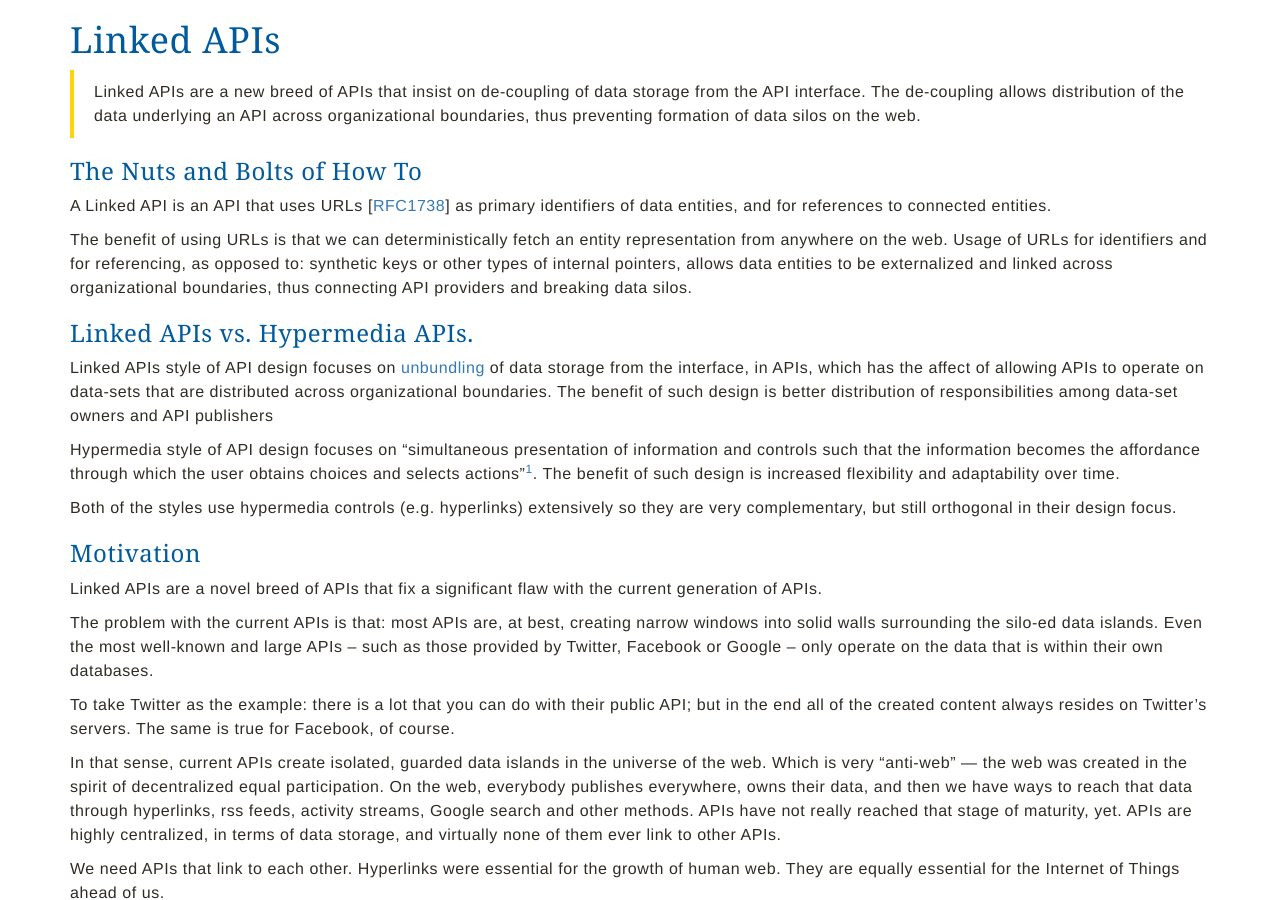
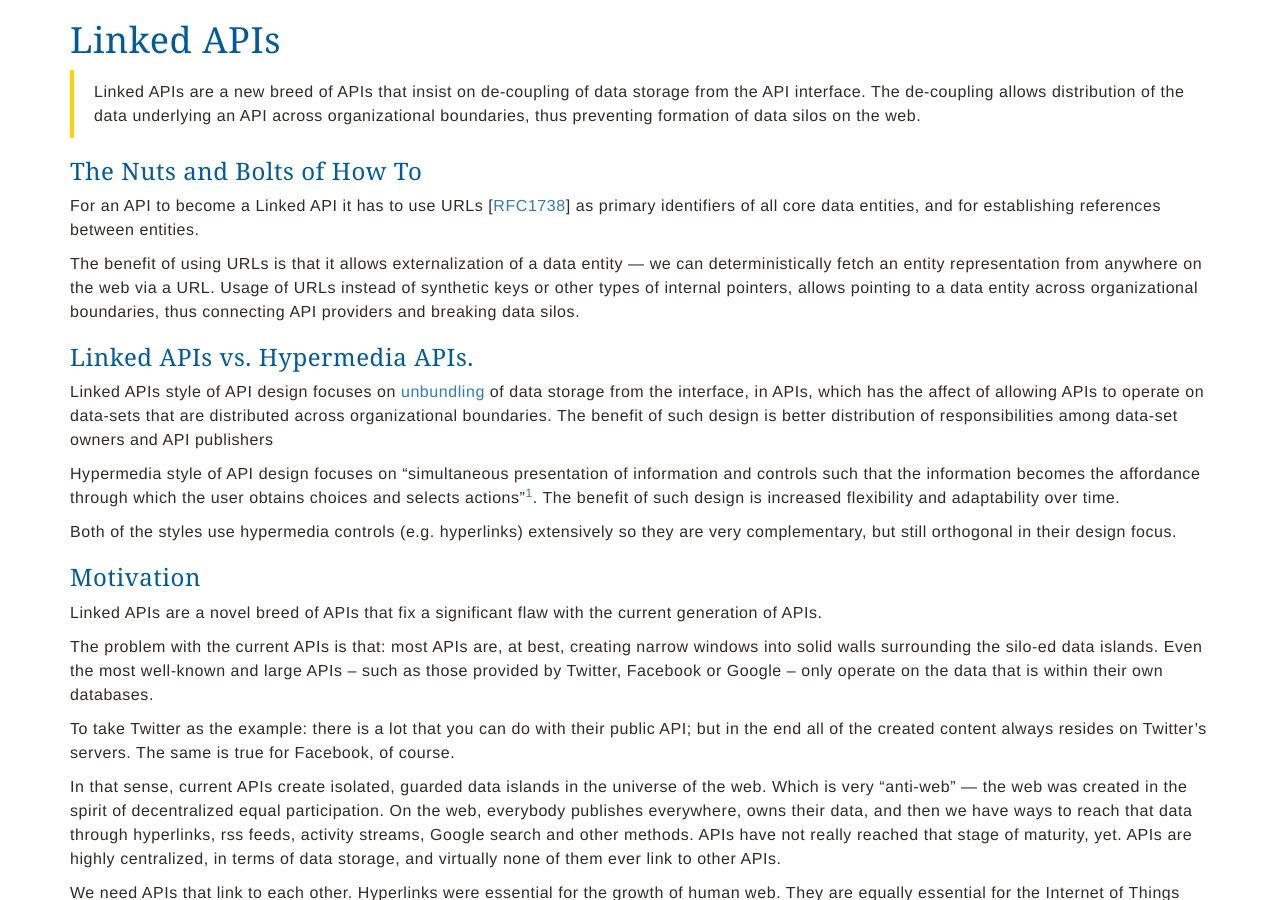
Before and after one commit to inadarei/linkedapis, a Jekyll site: the page built from index.md, in a window 1280 px wide and 900 px high. Built offline with Jekyll 4.4.1, drawn with Linux system fonts in a browser that asks for light colours; nearby versions of some CDN libraries; Markdown is read by kramdown in place of the engine named in the settings; comment, search, counter and statistics services are not loaded.

Commit message:
updated linked apis definition

```diff
--- a/index.md
+++ b/index.md
@@ -9,9 +9,9 @@ title: Linked APIs
 
 ### The Nuts and Bolts of How To
 
-A Linked API is an API that uses URLs [[RFC1738](http://www.ietf.org/rfc/rfc1738.txt)] as primary identifiers of data entities, and for references to connected entities.
+For an API to become a Linked API it has to use URLs [[RFC1738](http://www.ietf.org/rfc/rfc1738.txt)] as primary identifiers of all core data entities, and for establishing references between entities.
 
-The benefit of using URLs is that we can deterministically fetch an entity representation from anywhere on the web. Usage of URLs for identifiers and for referencing, as opposed to: synthetic keys or other types of internal pointers, allows data entities to be externalized and  linked across organizational boundaries, thus connecting API providers and breaking data silos.
+The benefit of using URLs is that it allows externalization of a data entity — we can deterministically fetch an entity representation from anywhere on the web via a URL. Usage of URLs instead of synthetic keys or other types of internal pointers, allows pointing to a data entity across organizational boundaries, thus connecting API providers and breaking data silos.
 
 ### Linked APIs vs. Hypermedia APIs.
 
```
